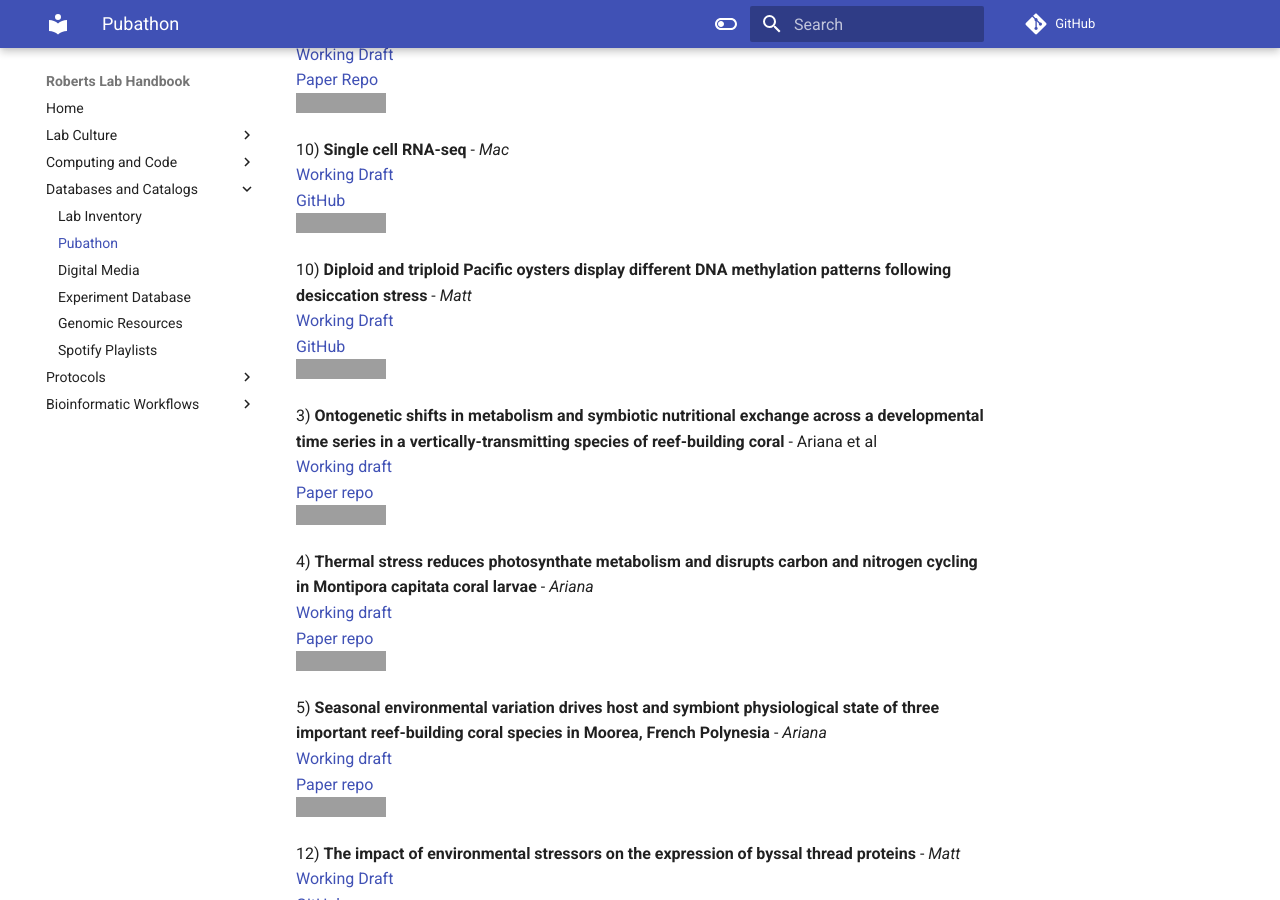
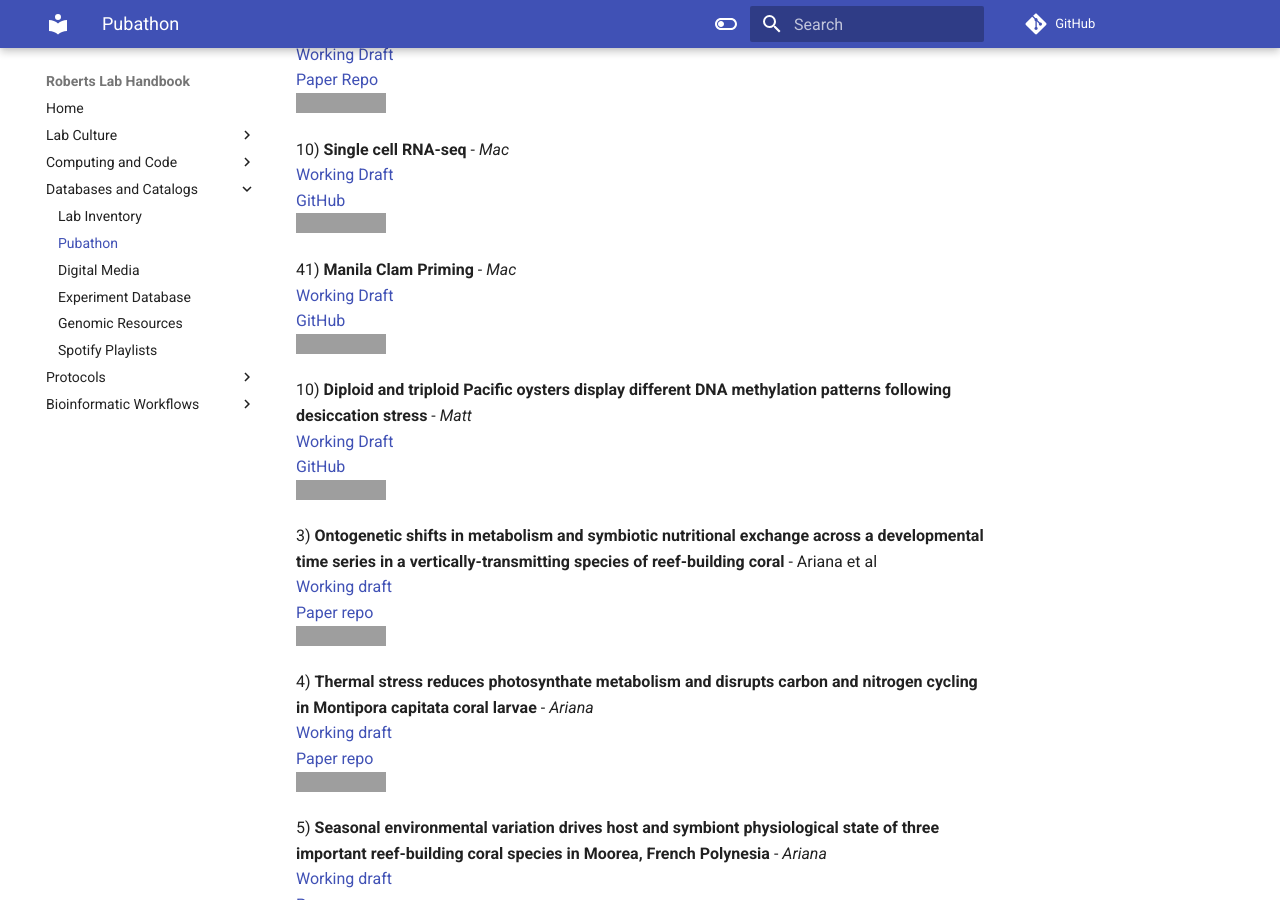
Before and after one commit to RobertsLab/resources, an MkDocs documentation site: the page built from docs/Pubathon.md, in a window 1280 px wide and 900 px high, scrolled down 596 px, cut to the strip 0-900 px from the top of the window. Built offline with MkDocs 1.6.1 and Material for MkDocs 9.7.7, drawn with Linux system fonts in a browser that asks for light colours; comment, search, counter and statistics services are not loaded; grey boxes are pictures that could not be loaded.

Commit message:
Update Pubathon.md

```diff
--- a/docs/Pubathon.md
+++ b/docs/Pubathon.md
@@ -10,6 +10,11 @@
 
 10) **Single cell RNA-seq** - _Mac_
 [Working Draft](https://docs.google.com/document/d/1csdQ4oxinJBnRMw4RESeTrNBcRPqC_KkIQ2tkWt16i4/edit?usp=sharing)
+[GitHub](cccc)
+![status](https://img.shields.io/badge/pub--a--thon%20status-in%20progress-orange.svg)
+
+41) **Manila Clam Priming** - _Mac_
+[Working Draft](https://docs.google.com/document/d/1eJtVsJ7tXpFlP8RmqeQecYmWLiCoKhNxPHc7zgKFlbM/edit)
 [GitHub](cccc)
 ![status](https://img.shields.io/badge/pub--a--thon%20status-in%20progress-orange.svg)
 
```
